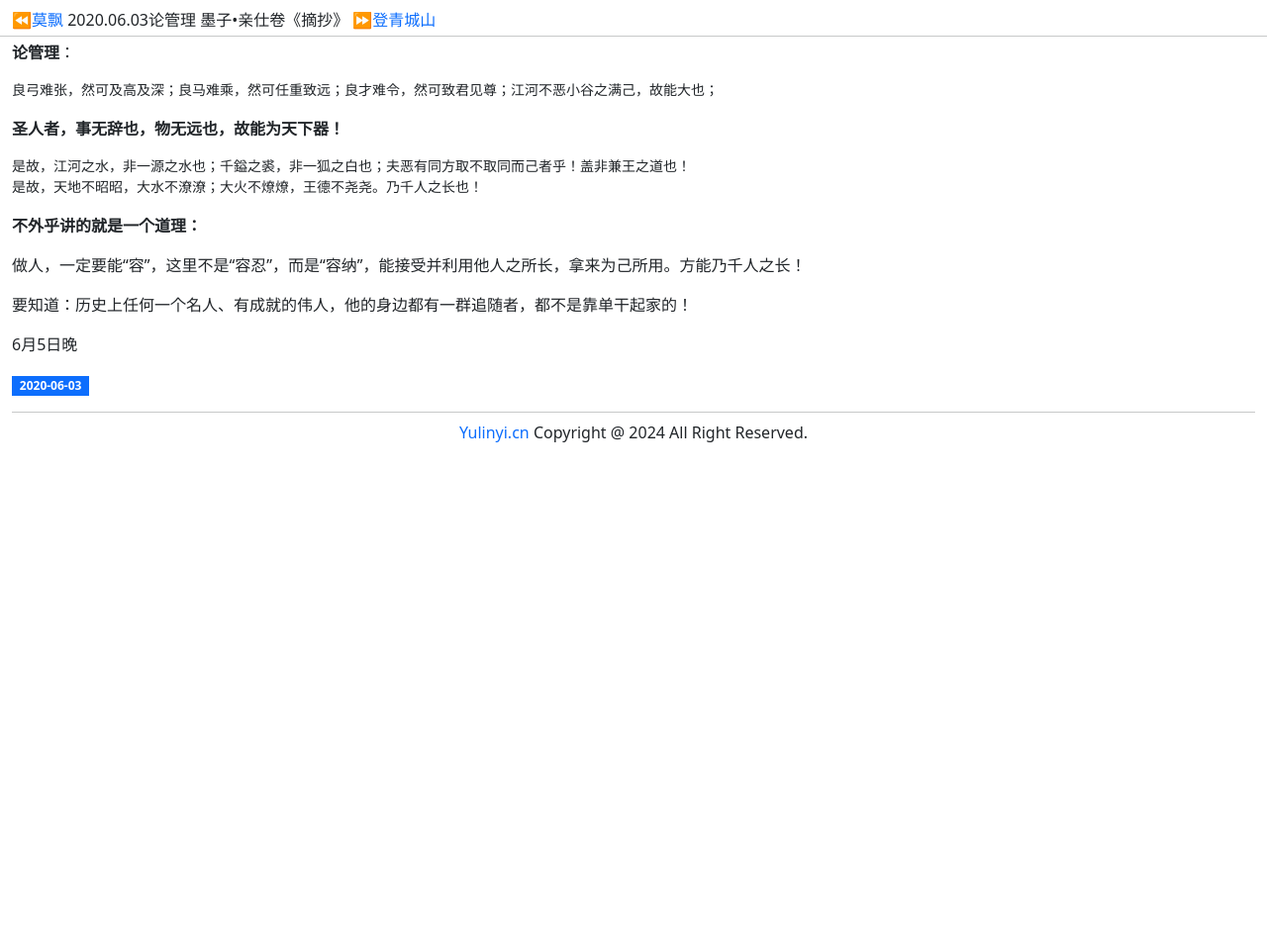
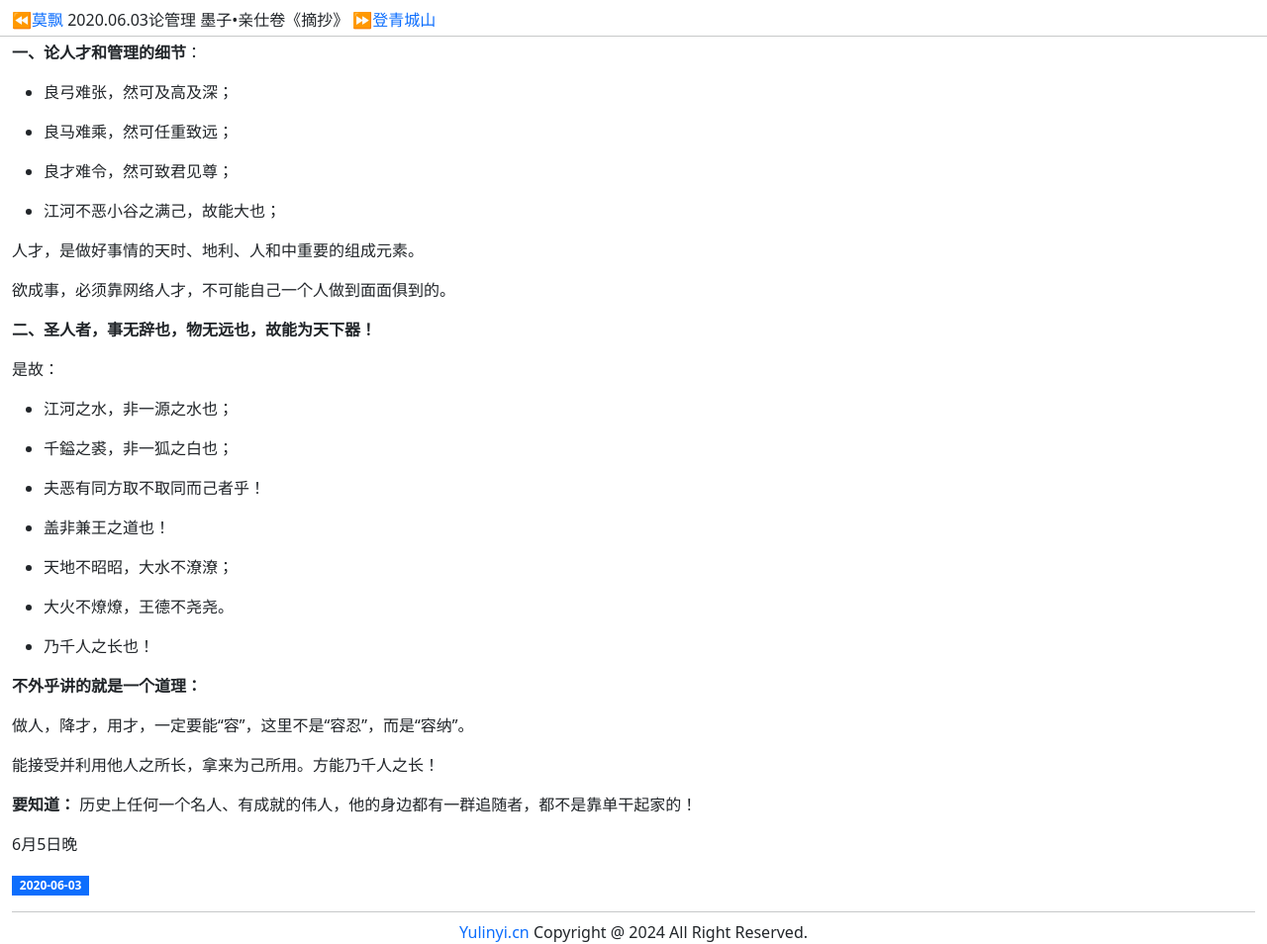
Before and after one commit to helloyuzz/Yulinyi, a Jekyll site: the page built from _posts/2020-06-03-论管理-墨子•亲仕卷《摘抄》.md, in a window 1280 px wide. Shown: the whole page at 99% size. Built offline with Jekyll 4.4.1, drawn with Linux system fonts in a browser that asks for light colours; before the commit the page ends 900 px from its top, so only the background shows below that.

Commit message:
Update 2020-06-03-论管理-墨子•亲仕卷《摘抄》.md

````diff
--- a/_posts/2020-06-03-论管理-墨子•亲仕卷《摘抄》.md
+++ b/_posts/2020-06-03-论管理-墨子•亲仕卷《摘抄》.md
@@ -2,22 +2,48 @@
 layout: post
 ---
 
-__论管理__：
+__一、论人才和管理的细节__：
 
-```
-良弓难张，然可及高及深；良马难乘，然可任重致远；良才难令，然可致君见尊；江河不恶小谷之满己，故能大也；
-```
-**圣人者，事无辞也，物无远也，故能为天下器！**
 
-```
-是故，江河之水，非一源之水也；千鎰之裘，非一狐之白也；夫恶有同方取不取同而己者乎！盖非兼王之道也！
-是故，天地不昭昭，大水不潦潦；大火不燎燎，王德不尧尧。乃千人之长也！
-```
+- 良弓难张，然可及高及深；
+
+- 良马难乘，然可任重致远；
+
+- 良才难令，然可致君见尊；
+
+- 江河不恶小谷之满己，故能大也；
+
+人才，是做好事情的天时、地利、人和中重要的组成元素。
+
+欲成事，必须靠网络人才，不可能自己一个人做到面面俱到的。
+
+
+**二、圣人者，事无辞也，物无远也，故能为天下器！**
+
+
+是故：
+
+- 江河之水，非一源之水也；
+
+- 千鎰之裘，非一狐之白也；
+
+- 夫恶有同方取不取同而己者乎！
+
+- 盖非兼王之道也！
+
+- 天地不昭昭，大水不潦潦；
+
+ - 大火不燎燎，王德不尧尧。
+
+ - 乃千人之长也！
+
 
 __不外乎讲的就是一个道理：__
 
-做人，一定要能“容”，这里不是“容忍”，而是“容纳”，能接受并利用他人之所长，拿来为己所用。方能乃千人之长！
+做人，降才，用才，一定要能“容”，这里不是“容忍”，而是“容纳”。
 
-要知道：历史上任何一个名人、有成就的伟人，他的身边都有一群追随者，都不是靠单干起家的！
+能接受并利用他人之所长，拿来为己所用。方能乃千人之长！
+
+__要知道：__ 历史上任何一个名人、有成就的伟人，他的身边都有一群追随者，都不是靠单干起家的！
 
 6月5日晚
````
